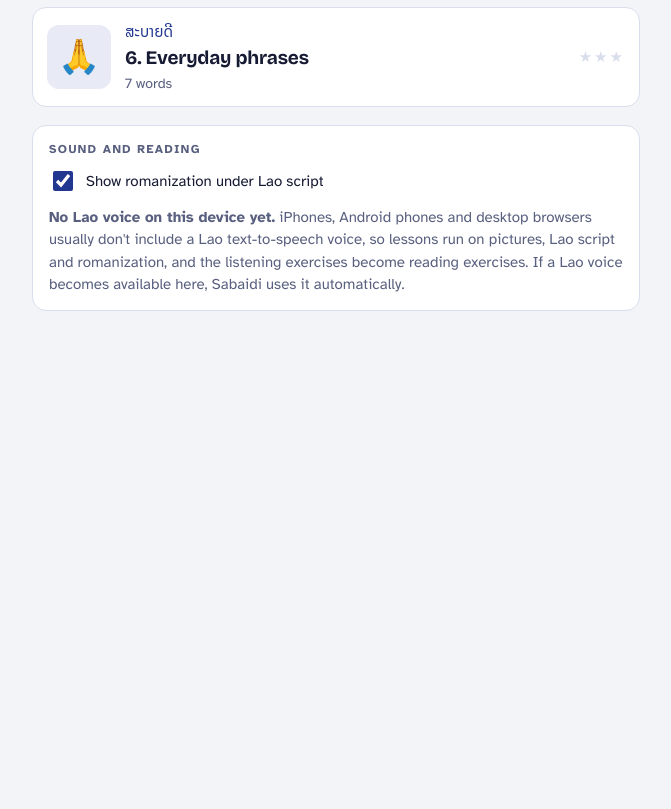
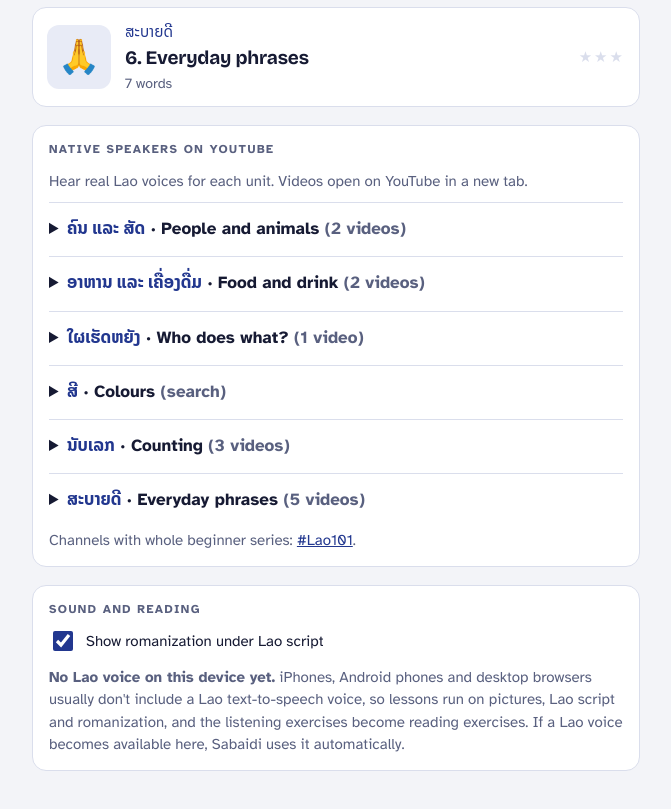
Before and after one commit to junhakwon/junhakwon, a plain HTML site: page Sabaidi/index.html in a window 1280 px wide. Shown: the part 963-1772 px from the top of the page, without its empty margins (304-975 px from the left). Before the commit the page ends 1314 px from the top, so only its background shows below. Drawn offline with nearby package versions, Linux system fonts and the light colour scheme.

Commit message:
Sabaidi: link native-speaker YouTube videos per unit and per word
Co-Authored-By: Claude Opus 5.5 <noreply@anthropic.com>
Claude-Session: https://claude.ai/code/session_01TjTzFREVYrMf5kE4YxkZwB

```diff
--- a/Sabaidi/index.html
+++ b/Sabaidi/index.html
@@ -131,6 +131,13 @@ button:focus-visible, select:focus-visible { outline: 3px solid var(--brand); ou
 .done .stars { font-size: 34px; }
 .missed { display: flex; flex-wrap: wrap; gap: 8px; justify-content: center; }
 .muted { color: var(--muted); }
+a { color: var(--brand); }
+a.chip { text-decoration: none; color: var(--ink); }
+.vids { border-top: 1px solid var(--line); padding-top: 8px; }
+.vids summary { cursor: pointer; font-weight: 700; padding: 4px 0; }
+.vids summary .lao { color: var(--brand); }
+.vids ul { margin: 6px 0 4px; padding-left: 4px; list-style: none; display: grid; gap: 6px; font-size: 15px; }
+.vids a { overflow-wrap: anywhere; }
 @media (prefers-reduced-motion: reduce) { * { transition: none !important; animation: none !important; } }
 </style>
 
@@ -186,6 +193,18 @@ const UNITS = [
     { t: "ໂຊກດີ", ro: "sok di", pic: "👋🍀", en: "Goodbye (good luck)", ex: "ໂຊກດີເດີ", exro: "sok di doe", exen: "Take care!" },
     { t: "ລາຕີສະຫວັດ", ro: "latisawat", pic: "🌙", en: "Good night" } ] },
 ];
+/* Native-speaker videos found on YouTube for each unit (titles as published there; opened in a new tab). */
+const VIDEOS = {
+  people: [{ id: "vp_sjFD7flA", title: "Learn Lao language 101: Vocabulary 800, Lesson 6" }, { id: "q_dwNL_4pIk", title: "Learn Lao language 101: Vocabulary 800, Lesson 2" }],
+  food: [{ id: "mHI_oCq5q_s", title: "Learn Lao: how to describe food flavor" }, { id: "9DjhpE2byOU", title: "Learn Lao Language, Lesson 77: ordering food" }],
+  actions: [{ id: "mjjxCGIID6M", title: "Spoken Lao Reading and Listening, Lesson 10" }],
+  colours: [],
+  numbers: [{ id: "KgFYM7t9iBY", title: "Numbers in Lao language for beginners" }, { id: "qxyRQMKr3HM", title: "Learn Lao numbers" }, { id: "Z-cONN-zhLQ", title: "Laos Basics, Lesson 1: hello, goodbye, numbers" }],
+  phrases: [{ id: "yTbojOD5n-g", title: "Learn to read and speak Lao: sabaidee" }, { id: "HC3jLEfclxk", title: "Learn to read and speak Lao: khawb jai (thank you)" }, { id: "j7TToA_jaMg", title: "Learn to read and speak Lao: greetings" }, { id: "fqun3myQdgM", title: "Basic Greeting in Lao (Lao101)" }, { id: "Z4z6EjBiuKw", title: "Lesson 1: Lao greeting words and phrases" }],
+};
+const SEARCH = { people: "Lao words family people animals", food: "Lao food vocabulary", actions: "Lao verbs eat drink sleep", colours: "colors in Lao language", numbers: "Lao numbers classifiers", phrases: "Lao greetings phrases" };
+const ytSearch = (q) => "https://www.youtube.com/results?search_query=" + encodeURIComponent(q);
+const ytWord = (it) => ytSearch(`${it.t} ${it.ro} Lao pronunciation`);
 const ALL = UNITS.flatMap(u => u.items.map(it => ({ ...it, unit: u.id })));
 const find = (t) => ALL.find(x => x.t === t);
 const BOX_DAYS = [0, 0, 1, 3, 7, 16];
@@ -354,7 +373,22 @@ function renderHome() {
     units.append(b);
   });
   app.append(units);
+  renderVideos();
   renderSettings();
+}
+
+function renderVideos() {
+  const p = $(`<section class="panel"><div class="label">Native speakers on YouTube</div>
+    <p>Hear real Lao voices for each unit. Videos open on YouTube in a new tab.</p></section>`);
+  UNITS.forEach(u => {
+    const vids = VIDEOS[u.id] || [];
+    const d = $(`<details class="vids"><summary><span class="lao">${esc(u.lao)}</span> · ${esc(u.title)} <span class="muted">(${vids.length ? vids.length + " video" + (vids.length > 1 ? "s" : "") : "search"})</span></summary>
+      <ul>${vids.map(v => `<li><a href="https://www.youtube.com/watch?v=${v.id}" target="_blank" rel="noopener">▶ ${esc(v.title)}</a></li>`).join("")}
+      <li><a href="${ytSearch(SEARCH[u.id])}" target="_blank" rel="noopener">🔎 Search YouTube for more: “${esc(SEARCH[u.id])}”</a></li></ul></details>`);
+    p.append(d);
+  });
+  p.append($(`<p class="note">Channels with whole beginner series: <a href="https://www.youtube.com/@Lao101/videos" target="_blank" rel="noopener">#Lao101</a>.</p>`));
+  app.append(p);
 }
 
 function renderSettings() {
@@ -420,7 +454,7 @@ function finish(ok, item, extra) {
   const foot = app.querySelector(".foot"); foot.innerHTML = "";
   const sheet = $(`<div class="sheet ${ok ? "ok" : "no"}" role="status"><div>
     <b>${ok ? `<span class="lao">ຖືກຕ້ອງ!</span> Correct` : "Not quite"}</b>
-    ${ok ? "" : `<span class="ans">${laoHtml(item.t, item.ro)}</span>${extra ? `<span class="tr-note">${esc(extra)}</span>` : ""}`}
+    ${ok ? "" : `<span class="ans">${laoHtml(item.t, item.ro)}</span>${extra ? `<span class="tr-note">${esc(extra)}</span>` : ""}<a class="tr-note" href="${ytWord(item)}" target="_blank" rel="noopener">▶ Hear it on YouTube</a>`}
     ${note ? `<span class="tr-note">${esc(note)}</span>` : ""}</div><button class="go">Continue</button></div>`);
   sheet.querySelector("button").onclick = next;
   foot.append(sheet); sheet.querySelector("button").focus();
@@ -435,7 +469,7 @@ function renderStep() {
     const h = $(`<div class="hero"><div class="big" aria-hidden="true">${it.pic}</div>
       <div class="target">${laoHtml(it.t, it.ro)}</div>
       ${it.ex ? `<button class="chip ex-btn" ${canSpeak() ? "" : "disabled"}><span class="lao">${esc(it.ex)}</span>${S.roman ? ` <span class="ro">${esc(it.exro)}</span>` : ""}</button>` : ""}
-      ${speakRow(it)}<button class="chip" id="hint">Show meaning</button></div>`);
+      ${speakRow(it)}<div class="speak-row"><a class="chip yt" href="${ytWord(it)}" target="_blank" rel="noopener">▶ Hear a native speaker</a><button class="chip" id="hint">Show meaning</button></div></div>`);
     h.querySelector("#hint").onclick = (e) => { e.target.outerHTML = `<span class="hint">${esc(it.en)}${it.exen ? ` · ${esc(it.exen)}` : ""}</span>`; };
     wireSpeak(h, it); stage.append(h);
     const go = $(`<button class="go wide">Next</button>`); go.onclick = next; foot.append(go);
```
